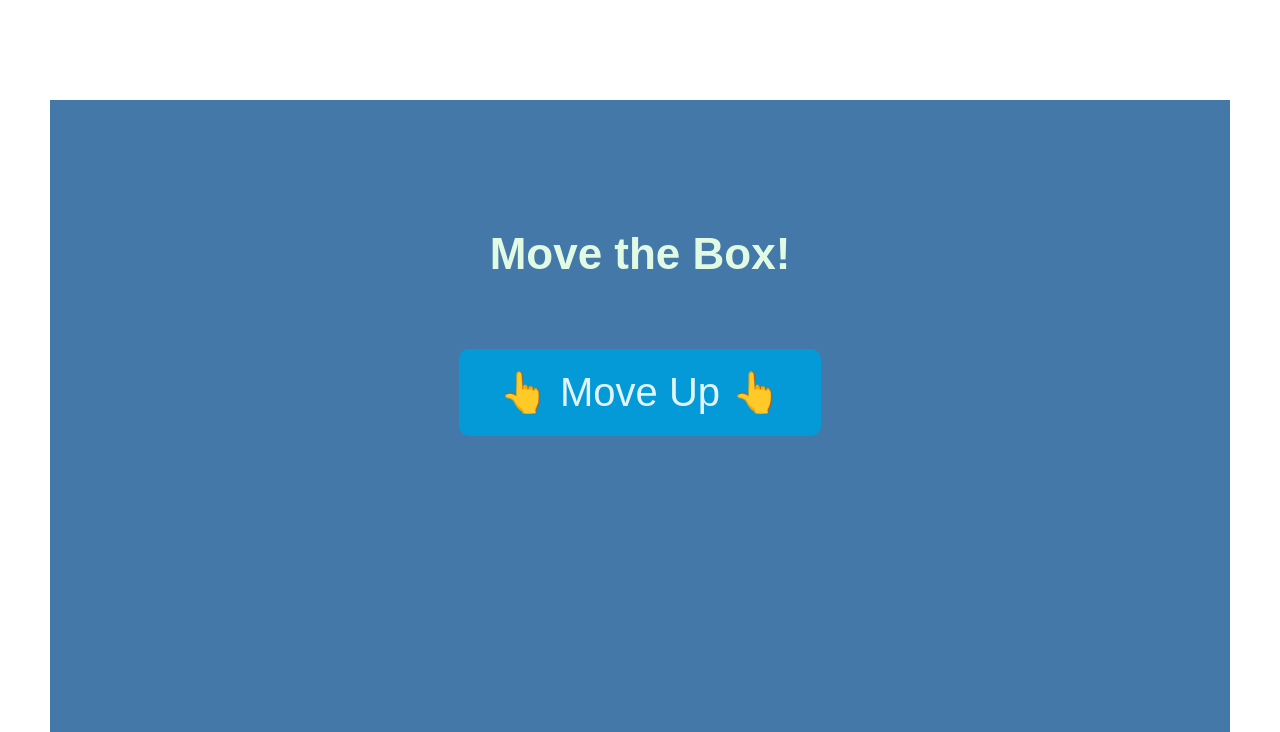
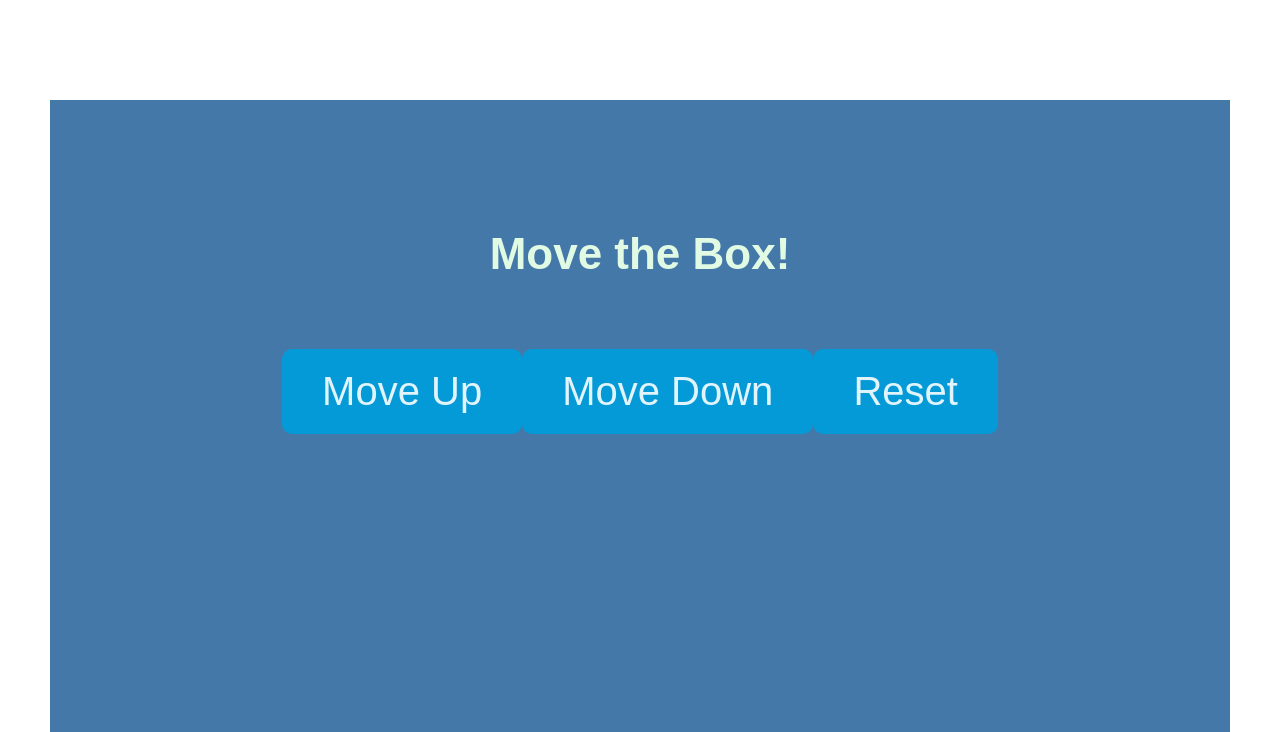
Before and after one commit to williamwdev/react-review-challenge, a React (Create React App) app: page / in a window 1280 px wide. Shown: the top 732 px of the page. Built offline with nearby package versions, Linux system fonts and the light colour scheme.

Commit message:
completed y axis functionality for movement.js

```diff
--- a/src/components/Movement/Movement.js
+++ b/src/components/Movement/Movement.js
@@ -12,19 +12,30 @@ export default function Movement() {
   function moveBoxUp() {
     setYAxis(yAxis - 50);
   }
+  function moveBoxDown() {
+    setYAxis(yAxis + 50);
+  }
+
+  function resetPosition() {
+    setYAxis(300);
+  }
 
   return (
-
     <div className="movement-container">
       <h1>Move the Box!</h1>
 
-      {/* handle the click event on this button */}
-      <button onClick={moveBoxUp}>👆 Move Up 👆</button>
+      {/* handle the click event on these buttons to move the box around*/}
+      <button onClick={moveBoxUp}>Move Up</button>
+      <button onClick={moveBoxDown}>Move Down</button>
+      <button onClick={resetPosition}>Reset</button>
 
       {/* move this box using inline styles */}
-      <div className="box" style={{
-        transform: `translateY(${yAxis}px)`
-      }} />
+      <div
+        className="box"
+        style={{
+          transform: `translateY(${yAxis}px)`
+        }}
+      />
     </div>
   );
 }
```
